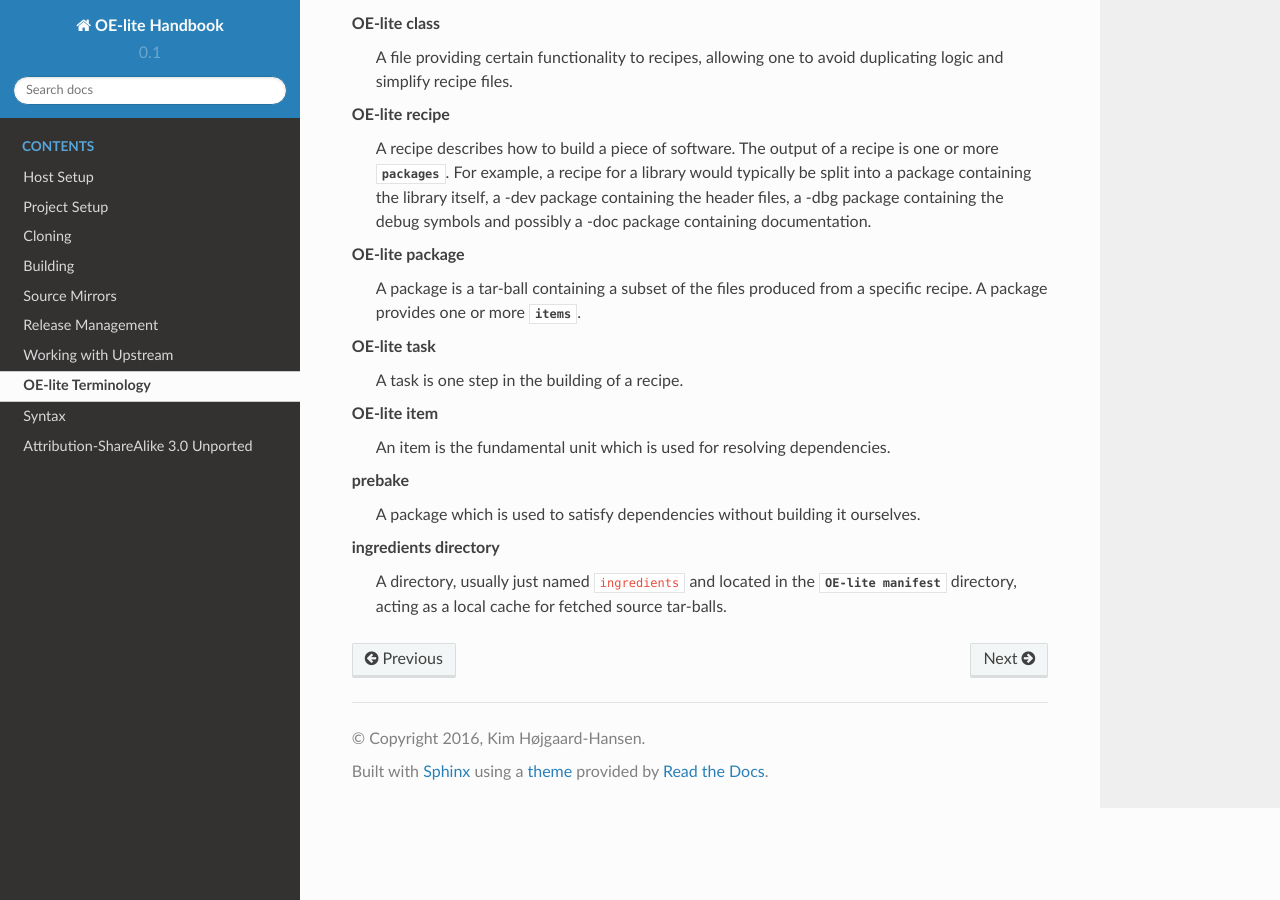
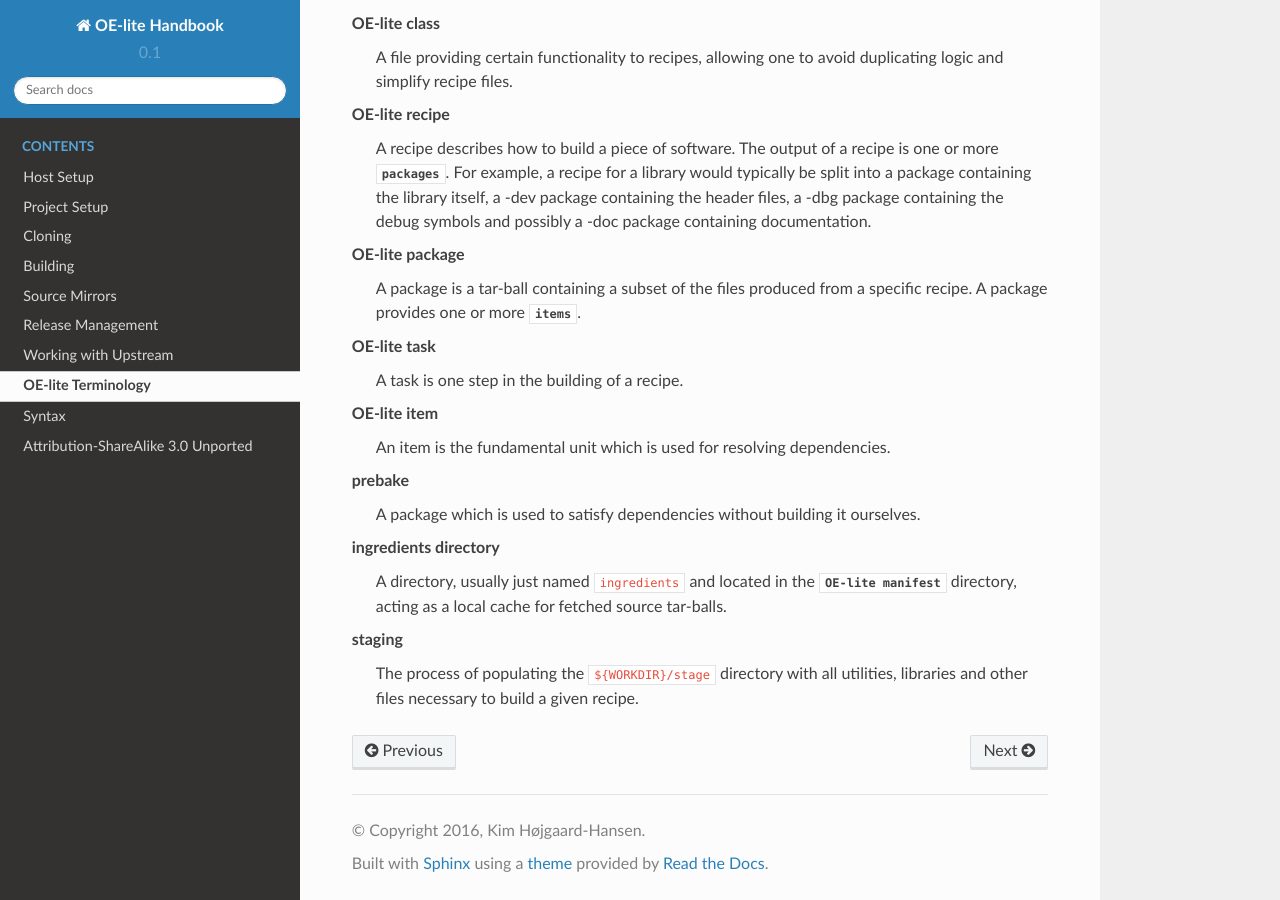
Before and after one commit to oe-lite/handbook, a Sphinx documentation site: the page built from source/terms.rst, in a window 1280 px wide and 900 px high, scrolled down 1022 px. Built offline with Sphinx 7.4.7 and the Read the Docs theme 2.0.0, drawn with Linux system fonts in a browser that asks for light colours.

Commit message:
terms.rst: define staging

```diff
--- a/source/terms.rst
+++ b/source/terms.rst
@@ -89,3 +89,8 @@ OE-lite Terminology
      A directory, usually just named ``ingredients`` and located in
      the `OE-lite manifest` directory, acting as a local cache for
      fetched source tar-balls.
+
+   staging
+     The process of populating the ``${WORKDIR}/stage`` directory with
+     all utilities, libraries and other files necessary to build a
+     given recipe.
```
